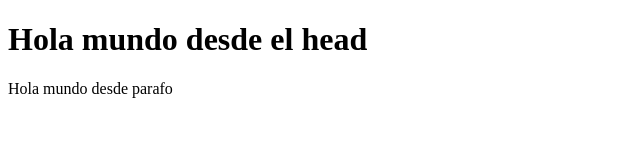
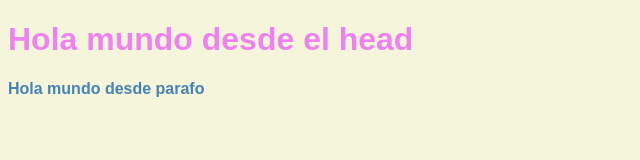
Before and after one commit to JulioCesar0593/HyperBlog, a plain HTML site: page Index.html in a window 1280 px wide. Shown: the whole page, without its empty margins (0-640 px from the left). Drawn offline with Linux system fonts and the light colour scheme.

Commit message:
commit para agregar la hoja de estilos al html

```diff
--- a/Index.html
+++ b/Index.html
@@ -1,6 +1,9 @@
 <!DOCTYPE html>
 <html lang="en">
 <head>
+
+    <link rel="stylesheet" href="./Estilos/estilos.css">
+
     <meta charset="UTF-8">
     <meta http-equiv="X-UA-Compatible" content="IE=edge">
     <meta name="viewport" content="width=device-width, initial-scale=1.0">
```
